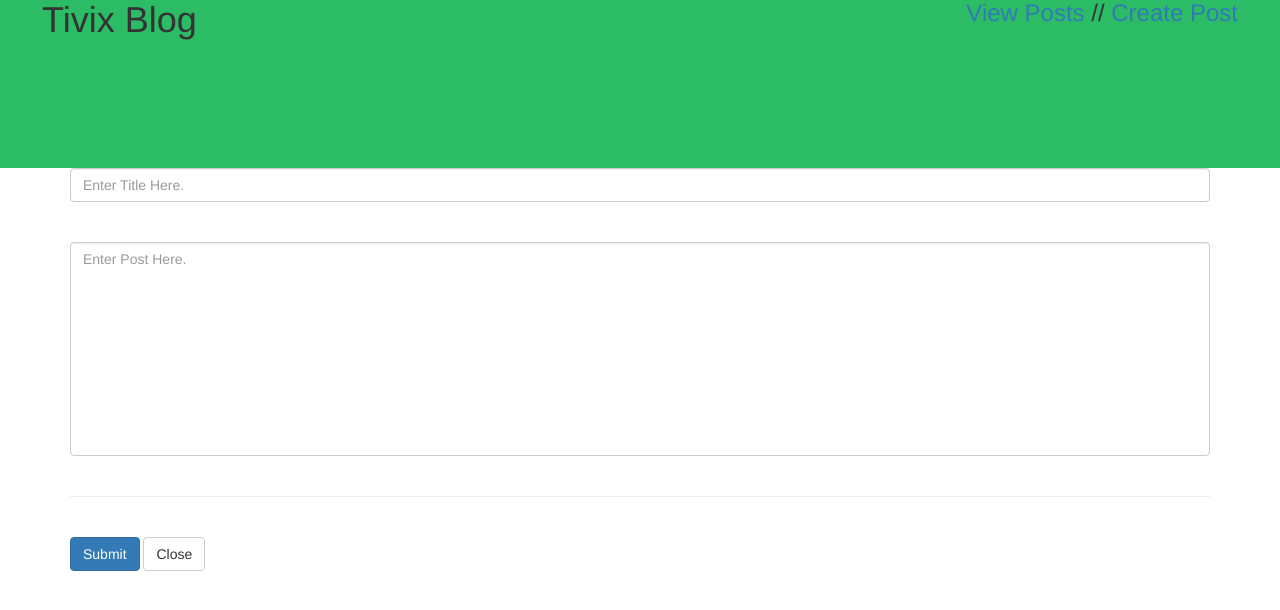
After one commit to nickatnight/tivix-assignment, a Django app: template templates/create_post.html in a window 1280 px wide. The commit adds this page. Shown: the top 610 px of the page. Run offline with Django 3.2, Linux system fonts and the light colour scheme; the template is opened without the code that fills it, so the values that code supplies are empty; some libraries are stand-ins or nearby versions.

Commit message:
create post form

```diff
--- a/static/css/blog.css
+++ b/static/css/blog.css
@@ -12,12 +12,32 @@ h6 {
     margin-top: 0;
 }
 
-.container {
+@media (max-width: 768px) {
+    .container {
+        margin: 1.5em;
+        width: 100%;
+    }
+}
+
+@media (max-width: 992px) {
+    .container {
+        margin: 7em;
+        width: 100%;
+    }
+}
+
+@media (max-width: 1200px) {
+    .container {
+        margin: 10em;
+        width: 100%;
+    }
+}
+
+.top {
     padding: 0;
     margin: 0;
     width: 100%;
 }
-
 /*
  *  Blog CSS
  */
@@ -39,9 +59,20 @@ h6 {
 }
 
 .blocker {
-    height: 20em;
+    height: 15em;
 }
 
 .blocker:hover {
     background-color: black;
 }
+
+.format {
+    margin-top: 6em;
+    margin-left: 6em;
+    margin-right: 6em;
+}
+
+
+textarea {
+    resize: none;
+}
--- a/templates/base.html
+++ b/templates/base.html
@@ -15,7 +15,7 @@
         <link href="{% static 'css/blog.css' %}" rel="stylesheet">
     </head>
     <body>
-        <div class="container">
+        <div class="top">
 
             <div class="navi">
                 <div class="lefty">
@@ -23,32 +23,14 @@
                 </div>
                 <div class="righty">
                     <h3><a href="{% url 'home' %}">View Posts</a> //
-                        <a href="#postModal" role="botton" data-toggle="modal">Create Post</a></h3>
+                        <a href="{% url 'create_post' %}">Create Post</a></h3>
                 </div>
             </div>
         </div>
+        <div class="container">
+            {% block content %} {% endblock %}
+        </div>
 
-        {% block content %} {% endblock %}
-
-        <!-- Modal -->
-        <div id="postModal" class="modal fade" role="dialog">
-            <div class="modal-dialog">
-                <!-- Modal content-->
-                <div class="modal-content">
-                    <div class="modal-header">
-                        <button type="button" class="close" data-dismiss="modal">&times;</button>
-                        <h4 class="modal-title">Modal Header</h4>
-                    </div>
-                    <div class="modal-body">
-                        <p>Some text in the modal.</p>
-                    </div>
-                    <div class="modal-footer">
-                        <button type="button" class="btn btn-default" data-dismiss="modal">Close</button>
-                    </div>
-                </div>
-
-            </div>
-        </div>
         <!-- jQuery (necessary for Bootstrap's JavaScript plugins) -->
         <script src="https://ajax.googleapis.com/ajax/libs/jquery/1.11.3/jquery.min.js"></script>
         <!-- Include all compiled plugins (below), or include individual files as needed -->
--- /dev/null
+++ b/templates/create_post.html
@@ -0,0 +1,19 @@
+{% extends 'base.html' %}
+
+{% block content %}
+
+<form method="POST" action="" name="post_form">
+    {% csrf_token %}
+    <input class="form-control" type="text" name="title"
+    placeholder="Enter Title Here." required />
+    <br />
+    <br />
+    <textarea class="form-control" placeholder="Enter Post Here." rows="10" name="body" required></textarea>
+    <br />
+    <hr />
+    <br />
+    <input type="submit" class="btn btn-primary"
+    value="Submit" />
+    <button type="button" class="btn btn-default" data-dismiss="modal">Close</button>
+</form>
+{% endblock %}
--- a/templates/blog_detail.html
+++ b/templates/post_detail.html
@@ -5,9 +5,9 @@
 <div class="container">
 
     <h3>{{ object.title }}</h3>
-    <div class="small"><em>{{ object.created }}</em> | {{ object.author }}</div>
+    <div class="small"><em>{{ object.created }}</em></div>
     <p>
-        {{ object.body }}
+        {{ object.body | linebreaks }}
     </p>
 </div>
 {% endblock %}
--- a/tivix_blog/urls.py
+++ b/tivix_blog/urls.py
@@ -20,5 +20,6 @@ from blog import views
 urlpatterns = [
     url(r'^$', views.PostListView.as_view(), name='home'),
     url(r'^admin/', include(admin.site.urls)),
-    url(r'^blog/(?P<slug>\S+)$', views.BlogDetailView.as_view(), name='blog_detail'),
+    url(r'^blog/create-post/', views.create_post_view, name='create_post'),
+    url(r'^blog/(?P<slug>\S+)$', views.BlogDetailView.as_view(), name='post_detail'),
 ]
```
Also changed, not shown: blog/forms.py (added, +9 -0 lines), blog/models.py (+7 -2 lines), blog/views.py (+17 -2 lines), templates/home.html (+7 -4 lines), blog/migrations/0003_remove_post_author.py (added), db.sqlite3, 1 other file.
